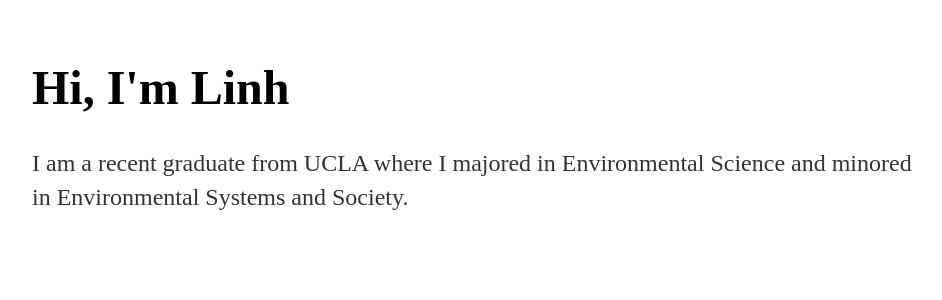
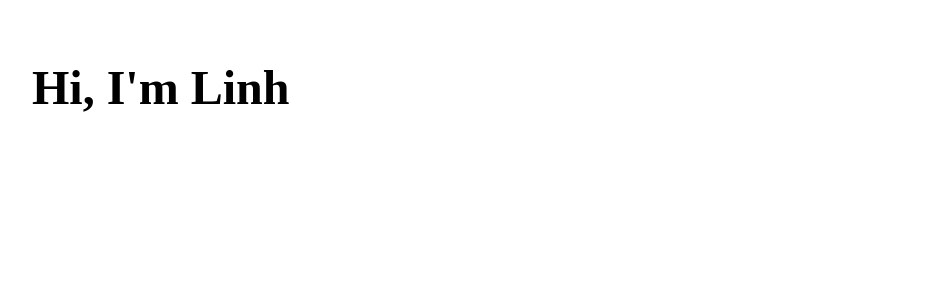
Before and after one commit to lttrinh/lttrinh.github.io, a Jekyll site: the page built from index.html, in a window 1280 px wide. Shown: the top 300 px of the page, without its empty margins (160-1102 px from the left). Built offline with Jekyll 4.4.1, drawn with Linux system fonts in a browser that asks for light colours.

Commit message:
Update index.html

```diff
--- a/index.html
+++ b/index.html
@@ -4,5 +4,5 @@ title: Linh To Trinh
 ---
 <div class="blurb">
 	<h1>Hi, I'm Linh</h1>
-	<p>I am a recent graduate from UCLA where I majored in Environmental Science and minored in Environmental Systems and Society.</p>
+	<p></p>
 </div>
```
